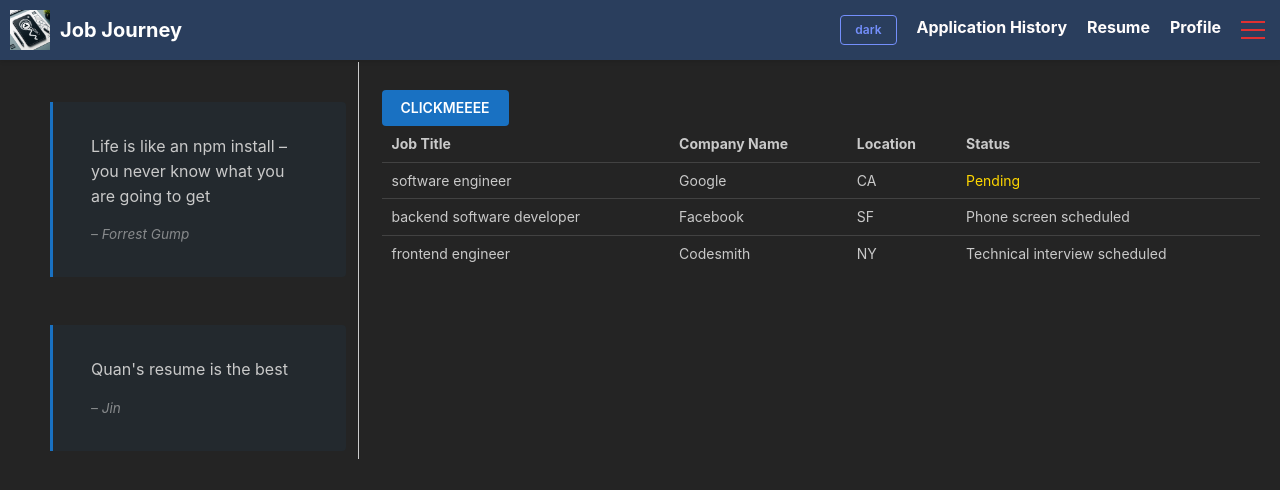
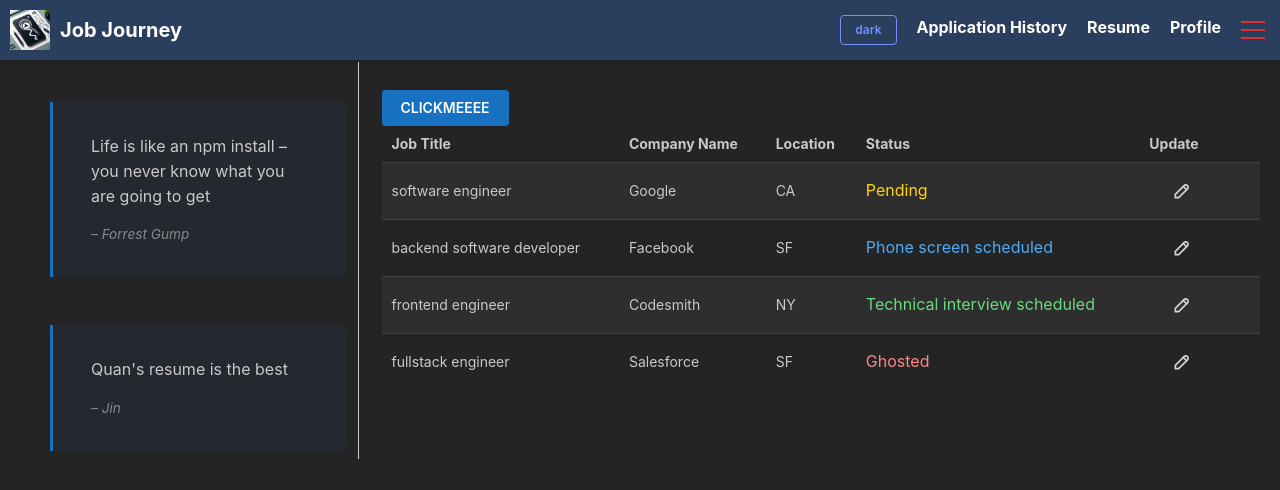
Before and after one commit to Cozier-Cottage/job-journey, a React (Vite) app: page /#/ in a window 1280 px wide. Shown: the top 490 px of the page. Built offline with nearby package versions, Linux system fonts and the light colour scheme.

Commit message:
Reworked certain modal components Co-authored-by: Andy White <ComfyClicks> Co-authored-by: Kevin Can <kevincan321@gmail.com> Co-authored-by: Quan Nguyen <jeanquan98@gmail.com> Co-authored-by: Alexander David <Alexanderjosephdavid@gmail.com>

```diff
--- a/package.json
+++ b/package.json
@@ -12,10 +12,13 @@
   },
   "dependencies": {
     "@mantine/core": "^7.7.1",
+    "@mantine/dates": "^7.7.1",
     "@mantine/form": "^7.7.1",
     "@mantine/hooks": "^7.7.1",
+    "@tabler/icons-react": "^3.1.0",
     "body-parser": "^1.20.2",
     "cookie-parser": "^1.4.6",
+    "dayjs": "^1.11.10",
     "express": "^4.19.2",
     "jotai": "^2.7.2",
     "react": "^18.2.0",
--- a/src/components/Home/Home.tsx
+++ b/src/components/Home/Home.tsx
@@ -3,8 +3,33 @@
 import { Blockquote, Button, GridCol, Grid, Stack, Table } from "@mantine/core";
 import { JobModal } from "../JobModal/JobModal";
 import { JobTable } from "../JobTable/JobTable";
+import { useDisclosure } from "@mantine/hooks";
+import { useForm } from "@mantine/form";
 
 const Home = (): JSX.Element => {
+  const [opened, { open, close }] = useDisclosure(false);
+  const form = useForm({
+    initialValues: {
+      jobTitle: "",
+      companyName: "",
+      location: "",
+      appStatus: "",
+      jobType: "",
+      appDate: "",
+      method: "",
+      description: "",
+      url: "",
+      jobSalary: "",
+      companyContact: "",
+      interviewDate: "",
+      interviewNotes: "",
+      followUp: "",
+      addtionalNotes: "",
+    },
+    // validate: {
+    //   companyContact: (value) => (/^\S+@\S+$/.test(value) ? null : "Invalid email"),
+    // },
+  });
   return (
     <Grid className={styles.grid}>
       {/* Grid and GridCol with certain span allows us to separate left column from main column */}
@@ -22,9 +47,16 @@
       </GridCol>
       <GridCol span={9}>
         <div className={styles.jobSection}>
-          <div>
-          <JobModal />
-          </div>
+        <JobModal open={open} close={close} form={form} opened={opened}/>
+          <Button
+            onClick={() => {
+              form.reset();
+              open();
+            }}
+          >
+          CLICKMEEEE
+          </Button>
+
           {/* TABLE */}
           <JobTable />
         </div>
--- a/src/components/JobModal/JobModal.tsx
+++ b/src/components/JobModal/JobModal.tsx
@@ -1,38 +1,26 @@
-import React from "react";
-import { Modal, TextInput, Checkbox, Button, Group } from "@mantine/core";
+import React, { useState } from "react";
+import { Modal, TextInput, Checkbox, Button, Group, Select } from "@mantine/core";
 import { useDisclosure } from "@mantine/hooks";
 import { useForm } from "@mantine/form";
+import { DateInput } from '@mantine/dates';
+import '@mantine/dates/styles.css';
 
-export const JobModal: React.FC = () => {
-  const [opened, { open, close }] = useDisclosure(false);
-  // const [submittedValues, setSubmittedValues] = useState('');
-  const form = useForm({
-    initialValues: {
-      jobTitle: "",
-      companyName: "",
-      location: "",
-      appStatus: "",
-      jobType: "",
-      appDate: "",
-      method: "",
-      description: "",
-      url: "",
-      jobSalary: "",
-      companyContact: "",
-      interviewDate: "",
-      interviewNotes: "",
-      followUp: "",
-      addtionalNotes: "",
-    },
-    // validate: {
-    //   companyContact: (value) => (/^\S+@\S+$/.test(value) ? null : "Invalid email"),
-    // },
-  });
+interface JobModalProps {
+  open: () => void;
+  close: () => void;
+  form: any;
+  opened: boolean;
+}
 
+export const JobModal: React.FC = ({ open, close, form, opened }: JobModalProps) => {
+  const [date, setDate] = useState<Date | null>(null);
   return (
     <div>
       <Modal opened={opened} onClose={close}>
-        <form onSubmit={form.onSubmit((values) => console.log(values))}>
+        <form onSubmit={form.onSubmit((values) => {
+          console.log(values);
+          close();
+        })}>
           {/* Good example. See 'getInputProps'; Can validate input, etc.
           <TextInput
             withAsterisk
@@ -65,27 +53,43 @@
             {...form.getInputProps("location")}
           />
           {/* APP STATUS */}
-          <TextInput
+          <Select
             withAsterisk
             required={true}
             label="Application Status"
             placeholder="e.g. No response, Technical interview scheduled..."
+            data={[
+              "Pending",
+              "Phone screen scheduled",
+              "Technical interview scheduled",
+              "Ghosted",
+            ]}
+            allowDeselect={false}
             {...form.getInputProps("appStatus")}
           />
           {/* JOB TYPE */}
-          <TextInput
+          <Select
             withAsterisk
             required={true}
             label="Job Type"
-            placeholder="e.g. Onsite, Remote, Hybrid..."
+            placeholder="e.g. Onsite, Remote, Hybrid"
+            data={[
+              "Onsite",
+              "Remote",
+              "Hybrid",
+            ]}
+            allowDeselect={false}
             {...form.getInputProps("jobType")}
           />
           {/* APP DATE */}
-          <TextInput
+          <DateInput
             withAsterisk
             required={true}
-            label="Application Date"
-            placeholder="MM/DD/YYYY"
+            clearable
+            label="Pick date"
+            placeholder="Pick date"
+            value={date}
+            onChange={setDate}
             {...form.getInputProps("appDate")}
           />
           {/* METHOD */}
@@ -159,19 +163,11 @@
               type: "checkbox",
             })}
           /> */}
-          {/* <Group justify="flex-end" mt="md"> */}
+          <Group justify="center" mt="md">
           <Button type="submit">Submit</Button>
-          {/* </Group> */}
+          </Group>
         </form>
       </Modal>
-      <Button
-        onClick={() => {
-          form.reset();
-          open();
-        }}
-      >
-        CLICKMEEEE
-      </Button>
     </div>
   );
 };
--- a/src/components/JobTable/JobTable.tsx
+++ b/src/components/JobTable/JobTable.tsx
@@ -1,5 +1,6 @@
-import { Table } from '@mantine/core';
-
+import { useState, useEffect } from "react";
+import { Button, Popover, Table, Text, Select } from "@mantine/core";
+import { IconPencil } from "@tabler/icons-react";
 
 interface TableContent {
   jobTitle: string;
@@ -19,33 +20,117 @@
   addtionalNotes?: string;
 }
 
-export const JobTable = (): JSX.Element  => {
-  const elements: TableContent[] = [
-    { jobTitle: 'software engineer', companyName: 'Google', location: 'CA', appStatus: 'Pending' },
-    { jobTitle: 'backend software developer', companyName: 'Facebook', location: 'SF', appStatus: 'Phone screen scheduled' },
-    { jobTitle: 'frontend engineer', companyName: 'Codesmith', location: 'NY', appStatus: 'Technical interview scheduled' }
-  ];
+export const JobTable = (): JSX.Element => {
+  const [editingIndex, setEditingIndex] = useState<number | null>(null);
+  const [elements, setElements] = useState<TableContent[]>([
+    {
+      jobTitle: "software engineer",
+      companyName: "Google",
+      location: "CA",
+      appStatus: "Pending",
+    },
+    {
+      jobTitle: "backend software developer",
+      companyName: "Facebook",
+      location: "SF",
+      appStatus: "Phone screen scheduled",
+    },
+    {
+      jobTitle: "frontend engineer",
+      companyName: "Codesmith",
+      location: "NY",
+      appStatus: "Technical interview scheduled",
+    },
+    {
+      jobTitle: "fullstack engineer",
+      companyName: "Salesforce",
+      location: "SF",
+      appStatus: "Ghosted",
+    },
+  ]);
+
+  const getStatusColor = (status: string) => {
+    switch (status) {
+      case "Pending":
+        return "gold";
+      case "Phone screen scheduled":
+        return "blue";
+      case "Technical interview scheduled":
+        return "green";
+      case "Ghosted":
+        return "red";
+      default:
+        return "gray";
+    }
+  };
+
+  const handlePencilClick = (index: number) => {
+    setEditingIndex(index === editingIndex ? null : index);
+  };
+
+  const handleStatusChange = (value: string, index: number) => {
+    const updatedElements = [...elements];
+    updatedElements[index].appStatus = value;
+    setElements(updatedElements);
+    setEditingIndex(null);
+  };
+
+  // Changing the status
+  useEffect(() => {
+    setEditingIndex(editingIndex !== null ? null : editingIndex);
+    console.log("SAVED: ", elements);
+  }, [elements]);
 
   const rows = elements.map((element, i) => (
-    <Table.Tr key={i}>
+    <Table.Tr
+      key={i}
+      style={{ cursor: "pointer" }}
+    >
       <Table.Td>{element.jobTitle}</Table.Td>
       <Table.Td>{element.companyName}</Table.Td>
       <Table.Td>{element.location}</Table.Td>
-      <Table.Td style={element.appStatus === 'Pending' ? {color: 'gold'} : {}}>{element.appStatus}</Table.Td>
+      <Table.Td>
+        {editingIndex === i ? (
+          <Popover>
+          <Select
+            key={i}
+            value={element.appStatus}
+            onChange={(value: string) => handleStatusChange(value, i)}
+            data={[
+              "Pending",
+              "Phone screen scheduled",
+              "Technical interview scheduled",
+              "Ghosted",
+            ]}
+            allowDeselect={false}
+          />
+          </Popover>
+        ) : (
+          <Text c={getStatusColor(element.appStatus)}>{element.appStatus}</Text>
+        )}
+      </Table.Td>
+      {/* PENCIL EDIT BUTTON */}
+      <Table.Td>
+        {/* Fix icon size to change dynamically with window */}
+        <Button c="gray" size="md" variant="transparent" onClick={() => handlePencilClick(i)}>
+          <IconPencil width='50%' height='auto'/>
+        </Button>
+      </Table.Td>
     </Table.Tr>
   ));
 
   return (
-    <Table>
+    <Table striped>
       <Table.Thead>
         <Table.Tr>
           <Table.Th>Job Title</Table.Th>
           <Table.Th>Company Name</Table.Th>
           <Table.Th>Location</Table.Th>
           <Table.Th>Status</Table.Th>
+          <Table.Th>Update</Table.Th>
         </Table.Tr>
       </Table.Thead>
       <Table.Tbody>{rows}</Table.Tbody>
     </Table>
   );
-}
+};
```
Also changed, not shown: 1 other file (tests, documents, lock files or other folders).
